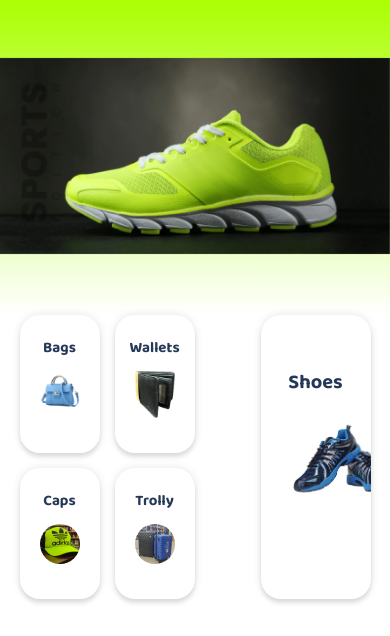
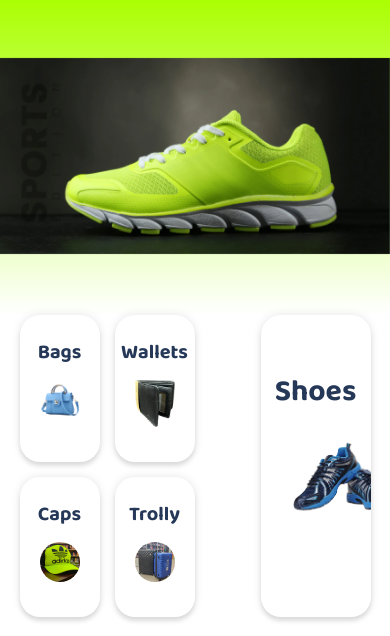
Before and after one commit to MohdNihaal/footloose, a plain HTML site: page index.html in a window 390 px wide. Shown: the part 143-779 px from the top of the page. Drawn offline with Linux system fonts and the light colour scheme.

Commit message:
responsive

```diff
--- a/css/style.css
+++ b/css/style.css
@@ -666,15 +666,9 @@ footer section.bottom p.right a{
     }
 }
 @media all and (max-width:400px){
-    #main .more div.left ul li h2{
-        font-size: 15px;
-    }
     #main .more div.left ul li img{
         width: 40px;
         margin: 0 20px 30px;
-    }
-    #main .more div.right a h2{
-        font-size: 20px;
     }
 }
 @media all and (max-width:350px){
```
